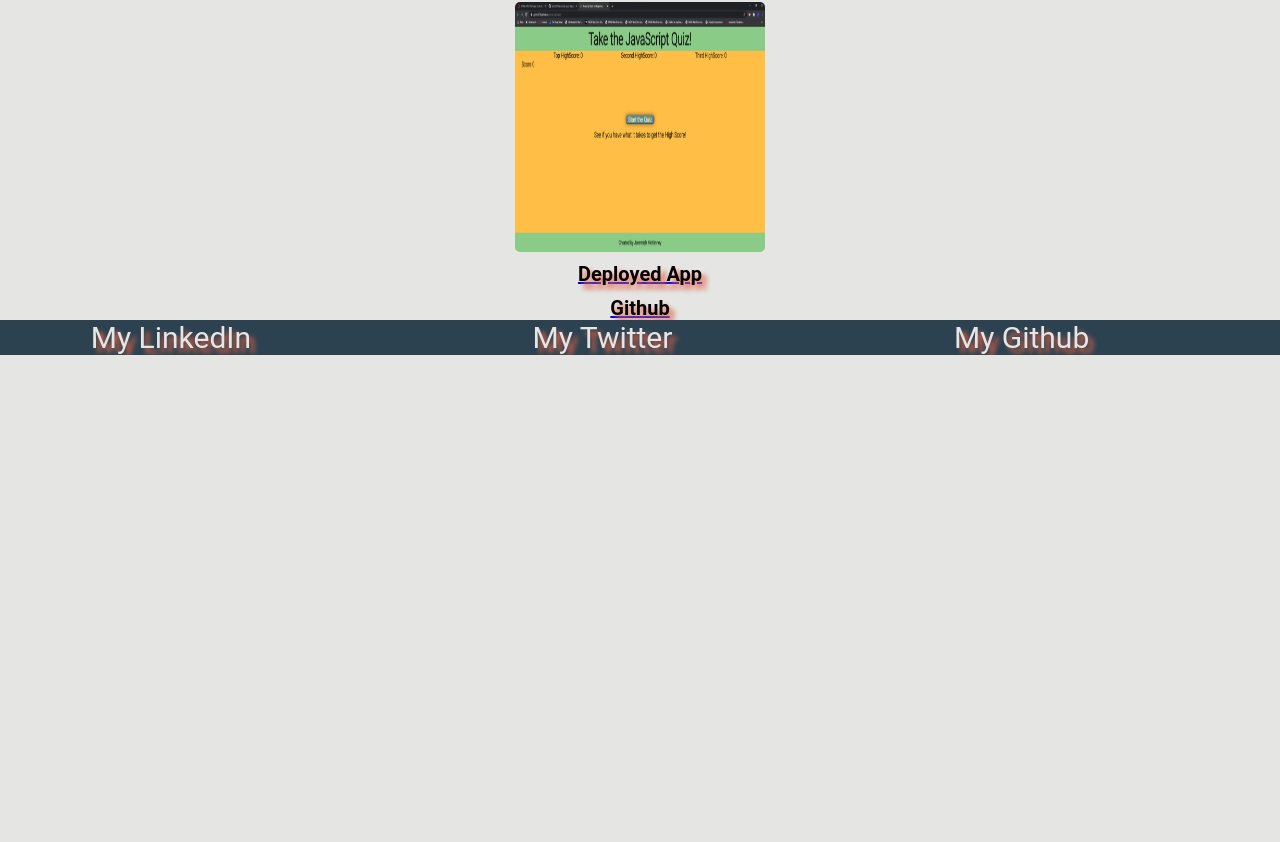
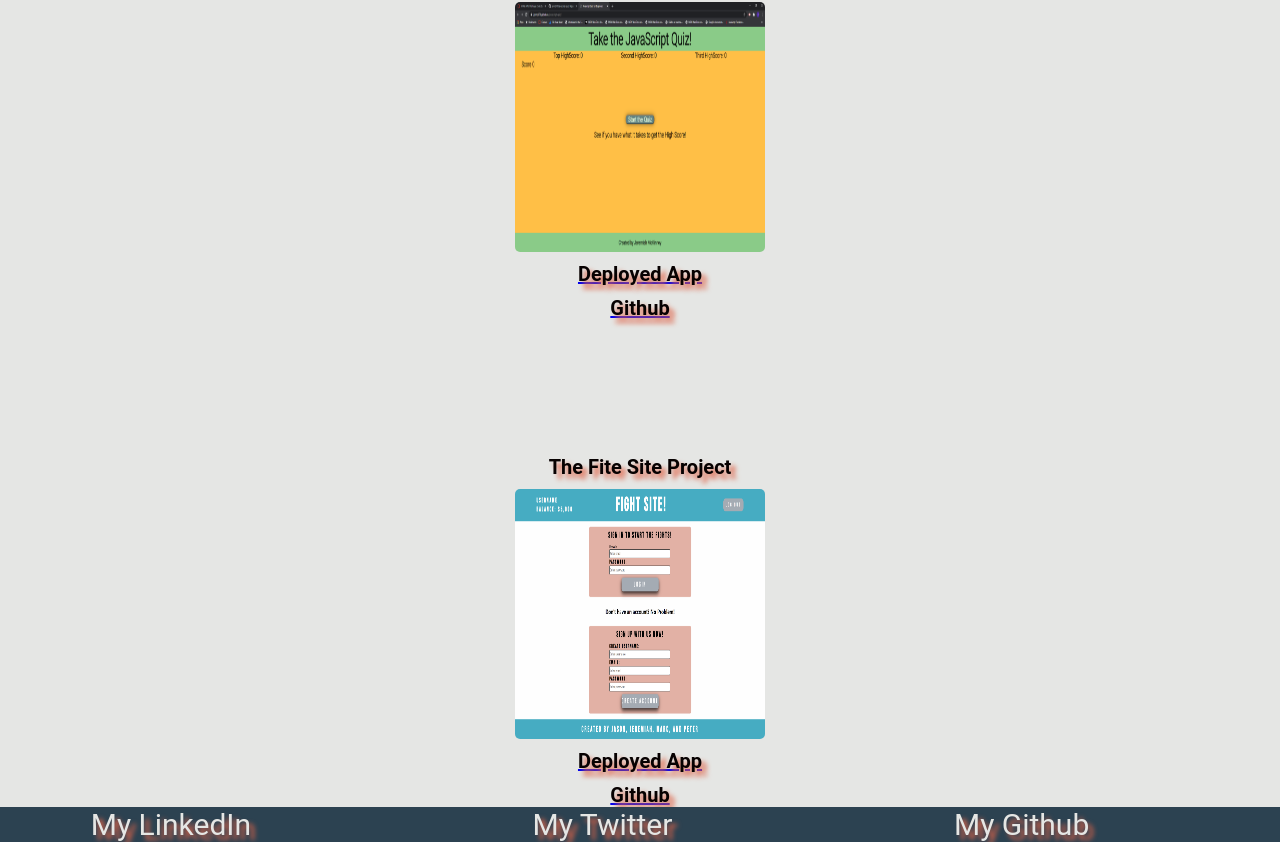
Before and after one commit to jermz678/portfolio-2.0, a React (Create React App) app: page /myWork in a window 1280 px wide. Shown: the part 2765-3607 px from the top of the page. Before the commit the page ends 3120 px from the top, so only its background shows below. Built offline with nearby package versions, Linux system fonts and the light colour scheme.

Commit message:
added last project

```diff
--- a/src/components/MyWork/index.js
+++ b/src/components/MyWork/index.js
@@ -6,7 +6,7 @@ import shotMapProject from '../../../src/assets/shotMap.png';
 import weatherAppProject from '../../../src/assets/weather-app.png';
 import passwordGenerator from '../../../src/assets/password.png';
 import javascriptQuiz from '../../../src/assets/javascript-quiz.png';
-
+import FiteSite from '../../../src/assets/fitesite.png'
 function MyWork(){
     return (
         <div>
@@ -52,6 +52,13 @@ function MyWork(){
                 appLink="https://jermz678.github.io/javascript-quiz/."
                 githubLink="https://github.com/jermz678/javascript-quiz">
             </Project>
+            <Project
+                title="The Fite Site Project"
+                image={ FiteSite }
+                alt='fightsite'
+                appLink='https://desolate-reaches-50890.herokuapp.com/'
+                githubLink='https://github.com/fightsite/fightsite1.0'
+            ></Project>
         </div>
     )
 }
```
Also changed, not shown: src/assets/fitesite.png (added).
